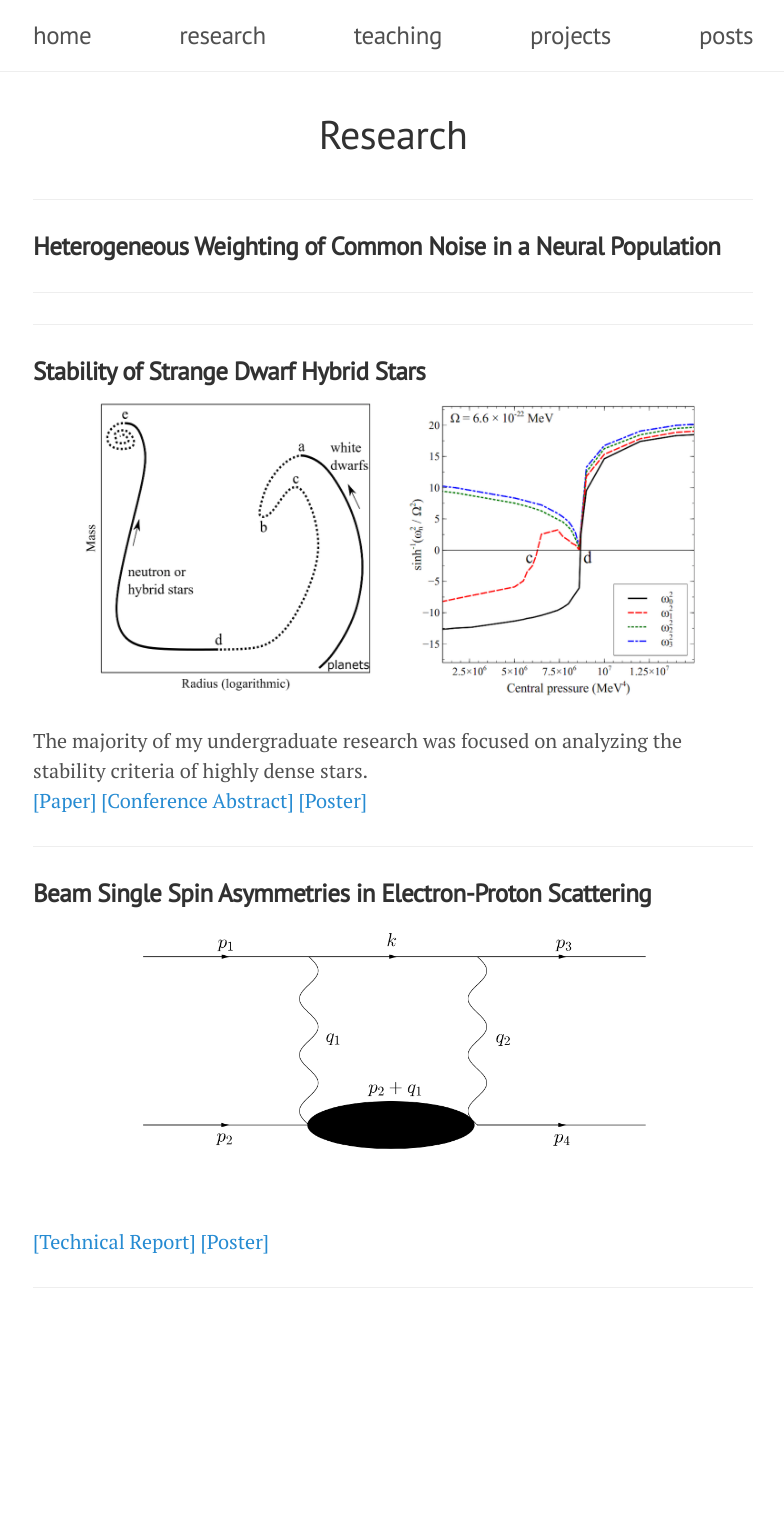
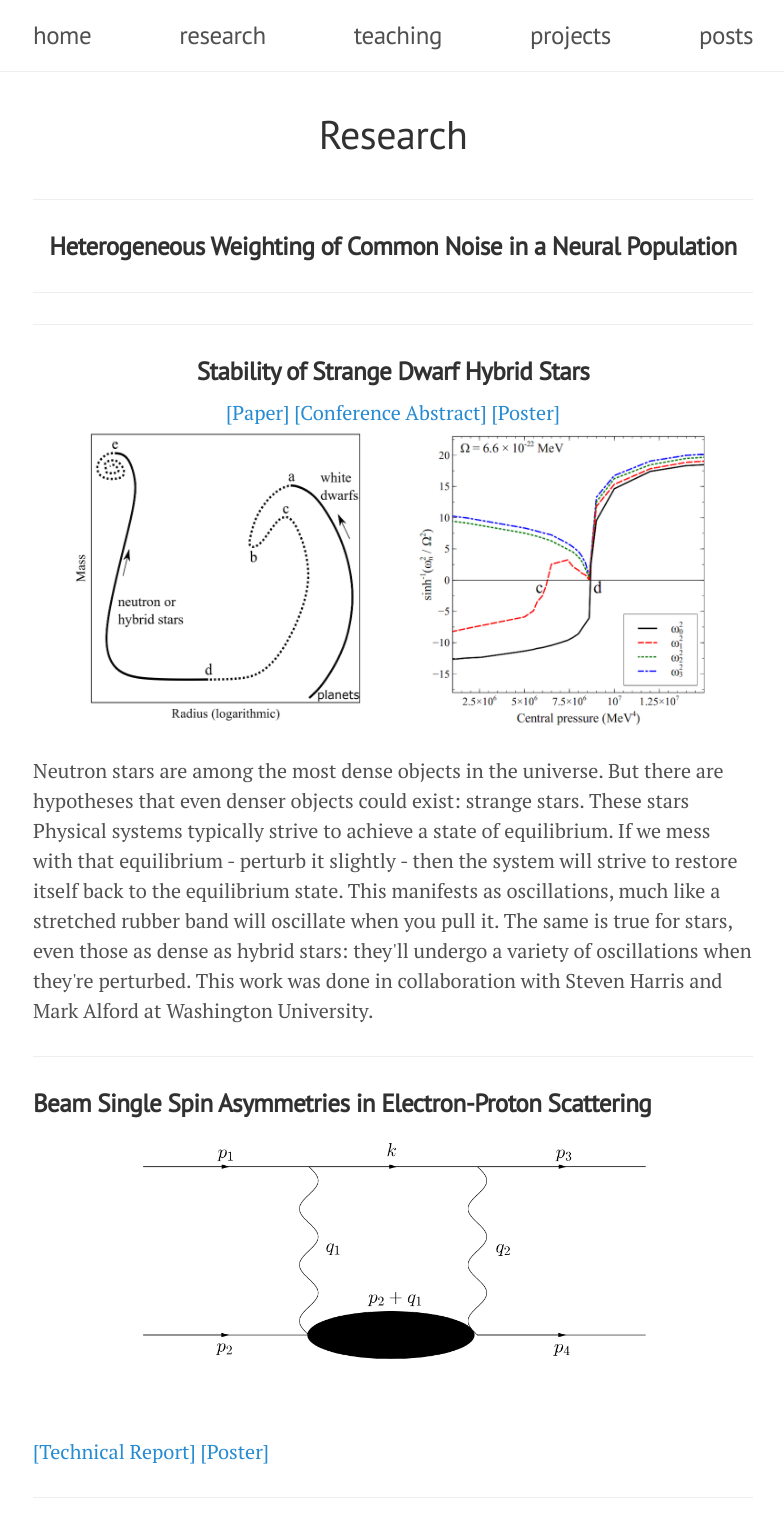
Before and after one commit to pssachdeva/pssachdeva.github.io, a Jekyll site: the page built from research.html, in a window 1280 px wide. Shown: the whole page, without its empty margins (247-1031 px from the left). Built offline with Jekyll 4.4.1, drawn with Linux system fonts in a browser that asks for light colours; nearby versions of some CDN libraries; before the commit the page ends 1319 px from its top, so only the background shows below that.

Commit message:
research

```diff
--- a/research.html
+++ b/research.html
@@ -7,20 +7,28 @@ title: Research
 </div>
 <div>
 	<hr>
-	<h3><b>Heterogeneous Weighting of Common Noise in a Neural Population</b></h3>
+	<h3 align="center"><b>Heterogeneous Weighting of Common Noise in a Neural Population</b></h3>
 
 	<hr>
 	<hr>
-	<h3><b>Stability of Strange Dwarf Hybrid Stars</b></h3>
+	<h3 align="center"><b>Stability of Strange Dwarf Hybrid Stars</b></h3>
+	<div align="center">
+		<a href="http://iopscience.iop.org/article/10.3847/1538-4357/aa8509/pdf">[Paper]</a>
+		<a href="http://meetings.aps.org/Meeting/HAW14/Session/GB.104">[Conference Abstract]</a>
+		<a href="/pdfs/hybrid_star_poster.pdf">[Poster]</a>
+	</div>
 	<div class="researchpic">
 		<div style="display: inline-block;"><img src="/pics/mr_plot.png" style="height: 300px;"></div>
-		&nbsp; &nbsp;
+		&nbsp; &nbsp; &nbsp; &nbsp;
 		<div style="display: inline-block;"><img src="/pics/eigenspectrum.png" style="height: 300px;"></div>
 	</div>
-	The majority of my undergraduate research was focused on analyzing the stability criteria of highly dense stars. <br>
-	<a href="http://iopscience.iop.org/article/10.3847/1538-4357/aa8509/pdf">[Paper]</a>
-	<a href="http://meetings.aps.org/Meeting/HAW14/Session/GB.104">[Conference Abstract]</a>
-	<a href="/pdfs/hybrid_star_poster.pdf">[Poster]</a>
+	Neutron stars are among the most dense objects in the universe. But there are hypotheses that even denser objects could exist: strange stars. These stars
+
+	Physical systems typically strive to achieve a state of equilibrium. If we mess with that equilibrium - perturb it slightly - then the system will strive to restore itself back to the equilibrium state. This manifests as oscillations, much like a stretched rubber band will oscillate when you pull it. The same is true for stars, even those as dense as hybrid stars: they'll undergo a variety of oscillations when they're perturbed.
+
+
+	This work was done in collaboration with Steven Harris and Mark Alford at Washington University.
+	<br>
 	<hr>
 	<h3><b>Beam Single Spin Asymmetries in Electron-Proton Scattering</b></h3>
 	<div class="researchpic">
```
